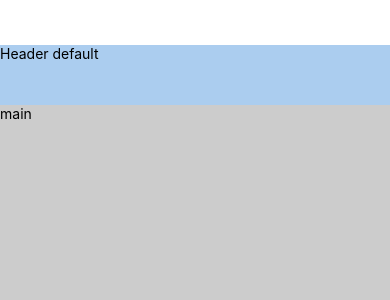
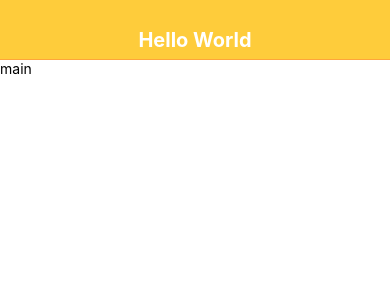
Before and after one commit to FairyEver/study-react-native, a React Native app: screen / in a window 390 px wide. Shown: the top 300 px of the page. Built offline with nearby package versions, Linux system fonts and the light colour scheme.

Commit message:
no message

```diff
--- a/App.js
+++ b/App.js
@@ -1,6 +1,7 @@
 import React, { Component } from 'react';
 import { StyleSheet, Text, View } from 'react-native';
 
+// 顶栏
 class Header extends Component {
   static defaultProps = {
     title: 'Header default'
@@ -8,12 +9,15 @@ class Header extends Component {
   render () {
     return (
       <View style={styles.header}>
-        <Text>{this.props.title}</Text>
+        <Text style={styles.headerText}>
+          {this.props.title}
+        </Text>
       </View>
     )
   }
 }
 
+// 主体布局
 class Main extends Component {
   render () {
     return (
@@ -24,12 +28,13 @@ class Main extends Component {
   }
 }
 
+// APP
 export default class App extends React.Component {
   render() {
     return (
       <View style={styles.container}>
-        <Header></Header>
-        <Main></Main>
+        <Header title="Hello World" />
+        <Main />
       </View>
     );
   }
@@ -37,16 +42,27 @@ export default class App extends React.Component {
 
 const styles = StyleSheet.create({
   container: {
-    flex: 1,
-    paddingTop: 45
+    flex: 1
   },
+  // 顶栏
   header: {
     height: 60,
-    backgroundColor: '#abcdef'
+    borderBottomWidth: 0.5,
+    borderBottomColor: '#FEA53B',
+    justifyContent: 'center',
+    alignItems: 'center',
+    paddingTop: 20,
+    backgroundColor: '#FECC3B'
   },
+  headerText: {
+    fontSize: 20,
+    fontWeight: 'bold',
+    color: '#FFF'
+  },
+  // 主体
   main: {
     flex: 1,
     height: 60,
-    backgroundColor: '#CCC'
+    backgroundColor: '#FFF'
   }
 });
```
